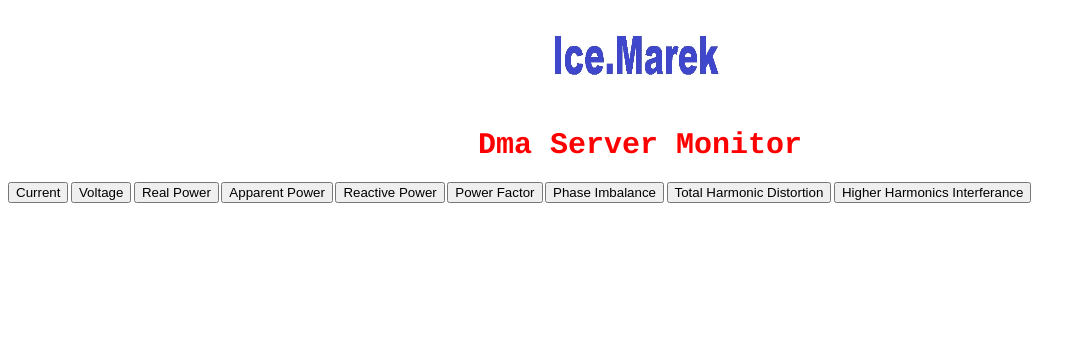
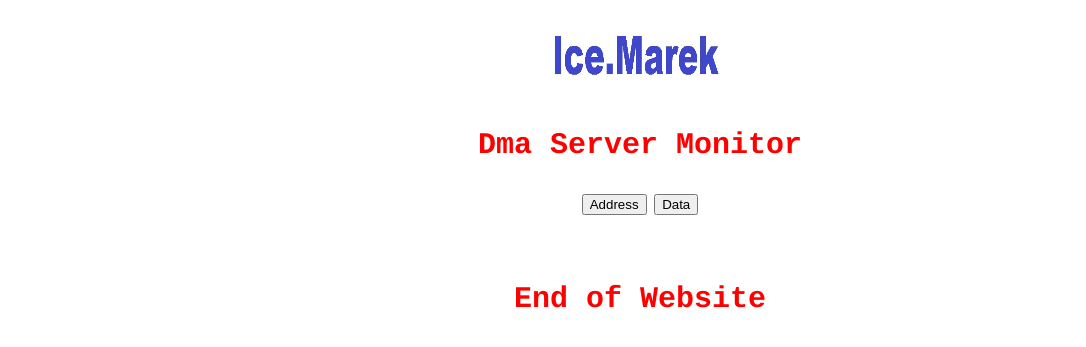
Before and after one commit to IceDefcon/IceNET.DmaEngine, a PHP site: page / in a window 1280 px wide. Shown: the top 347 px of the page, without its empty margins (0-1086 px from the left). Run offline with PHP 8.4, Linux system fonts and the light colour scheme.

Commit message:
Version 5.1.1

```diff
--- a/web/index.html
+++ b/web/index.html
@@ -12,16 +12,14 @@
 
 		<h1>Dma Server Monitor</h1>
 
-		<button onclick="button1()">Current</button>
-		<button onclick="button2()">Voltage</button>
-		<button onclick="button3()">Real Power</button>
-		<button onclick="button4()">Apparent Power</button>
-		<button onclick="button5()">Reactive Power</button>
-		<button onclick="button6()">Power Factor</button>
-		<button onclick="button7()">Phase Imbalance</button>
-		<button onclick="button8()">Total Harmonic Distortion</button>
-		<button onclick="button9()">Higher Harmonics Interferance</button>
+		<div class="buttons">
+		<button onclick="button1()">Address</button>
+		<button onclick="button2()">Data</button>
+		</div>
+
 		<p id="data"></p><br>
+
+		<h2>End of Website</h2>
 
 	</body>
 </html>
--- a/web/main.js
+++ b/web/main.js
@@ -2,15 +2,9 @@
 //    pseudo    GET data.json
 //   var myData = result of GET data.json
 
-var myData1 = "Current";
-var myData2 = "Voltage";
-var myData3 = "Real Power";
-var myData4 = "Apparent Power";
-var myData5 = "Reactive Power";
-var myData6 = "Power factor";
-var myData7 = "Phase Imbalance";
-var myData8 = "Total Harmonic Distortion";
-var myData9 = "Higher Harmonics";
+var myData1 = "Address";
+var myData2 = "Data";
+
 
 
 
@@ -19,24 +13,3 @@ var myData9 = "Higher Harmonics";
 
 		function button2(){
 		document.getElementById("data").innerHTML = myData2;}
-
-		function button3(){
-		document.getElementById("data").innerHTML = myData3;}
-
-		function button4(){
-		document.getElementById("data").innerHTML = myData4;}
-
-		function button5(){
-		document.getElementById("data").innerHTML = myData5;}
-
-		function button6(){
-		document.getElementById("data").innerHTML = myData6;}
-
-		function button7(){
-		document.getElementById("data").innerHTML = myData7;}
-
-		function button8(){
-		document.getElementById("data").innerHTML = myData8;}
-
-		function button9(){
-		document.getElementById("data").innerHTML = myData9;}
--- a/web/style.css
+++ b/web/style.css
@@ -13,3 +13,8 @@ h1,h2,h3 {
 	font-family: courier;
 	font-size: 30px
 }
+
+.buttons {
+	text-align: center;
+	font-size: 30px
+}
```
